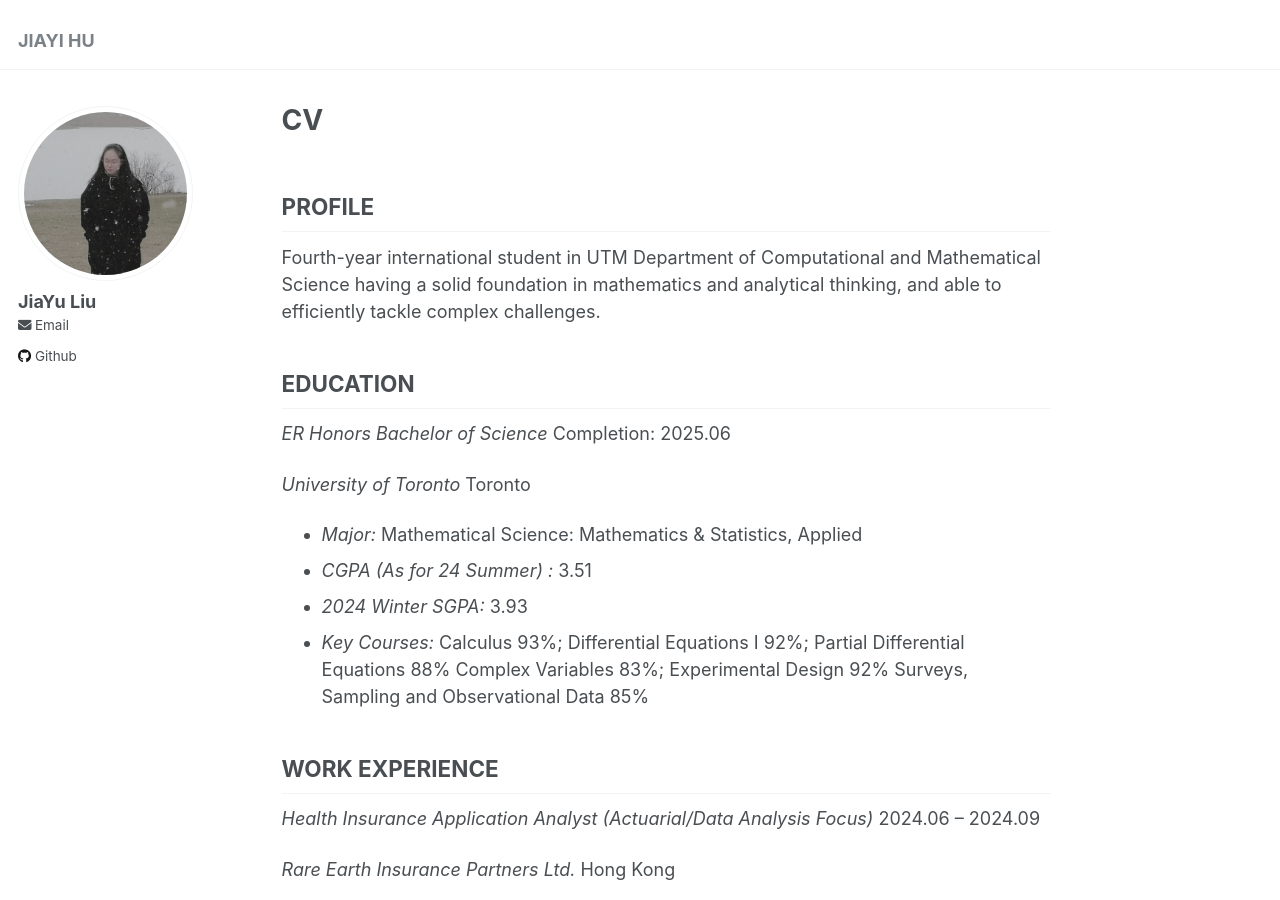
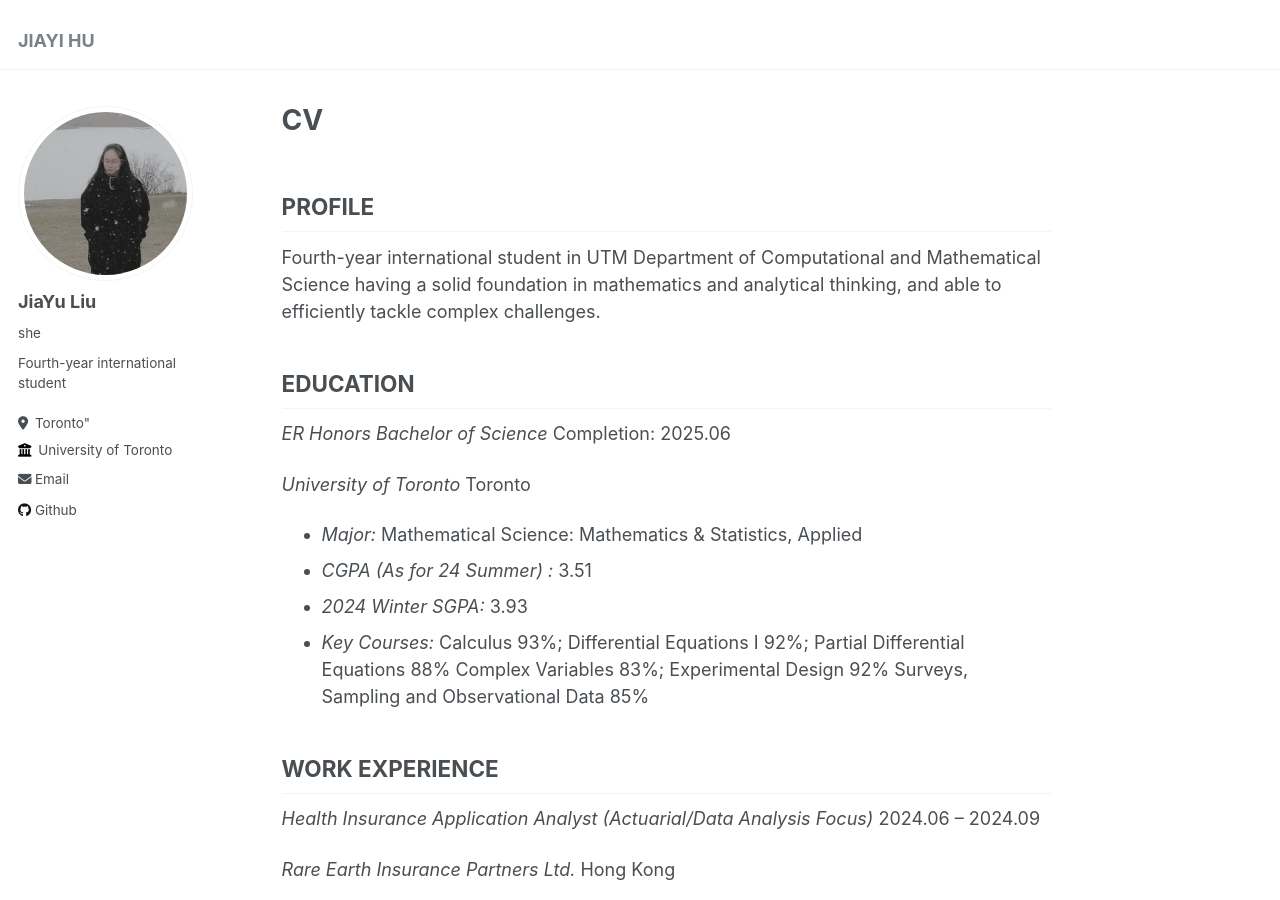
Before and after one commit to Aeon-Hu/Aeon-Hu.github.io, a Jekyll site: the page built from _pages/about.md, in a window 1280 px wide and 900 px high. Built offline with Jekyll 4.4.1, drawn with Linux system fonts in a browser that asks for light colours.

Commit message:
Update _config.yml

```diff
--- a/_config.yml
+++ b/_config.yml
@@ -14,7 +14,7 @@ name                     : &name "JIAYI HU"
 description              : &description "personal description"
 url                      : https://Aeon-Hu.github.io/ # the base hostname & protocol for your site e.g. "https://mmistakes.github.io"
 baseurl                  : "" # the subpath of your site, e.g. "/blog"
-repository               : "Aeon-Hu/Aeon-Hu.github.io/"
+repository               : "2021147556/Aeon-Hu.github.io/"
 
 # Site Author - The following control what appear as part of the author content on the side bar.
 #               If a field is blank the icon and link will not appear, otherwise it will be shown.
@@ -23,9 +23,10 @@ author:
   # Biographic information
   avatar           : "profile.png"
   name             : "JiaYu Liu"
-  pronouns         : # example: "she/her"
-
-
+  pronouns         :  "she"
+  bio              : "Fourth-year international student"
+  location         : Toronto"
+  employer         : "University of Toronto"
   uri              : # URL
   email            : "Aeon20030330@gmail.com"
 
@@ -42,7 +43,7 @@ author:
   bitbucket        : # Username - Update with your username on the site
   codepen          : # Username
   dribbble         : # Username
-  github           : "Aeon-Hu"
+  github           : "2021147556"
   kaggle           : # Username
   stackoverflow    : # User number or user number and name (i.e., use "1" or "1/jeff-atwood")
 
```
